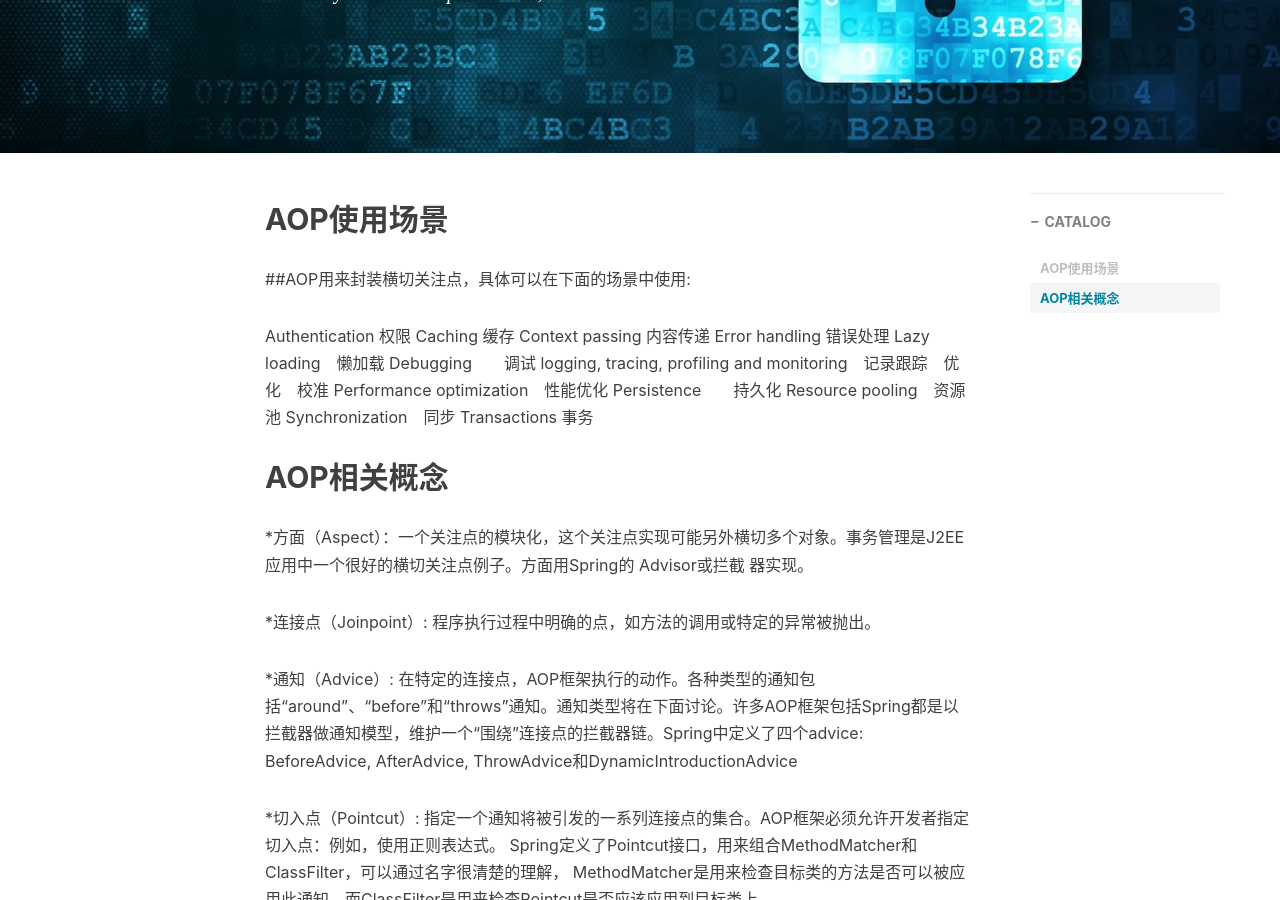
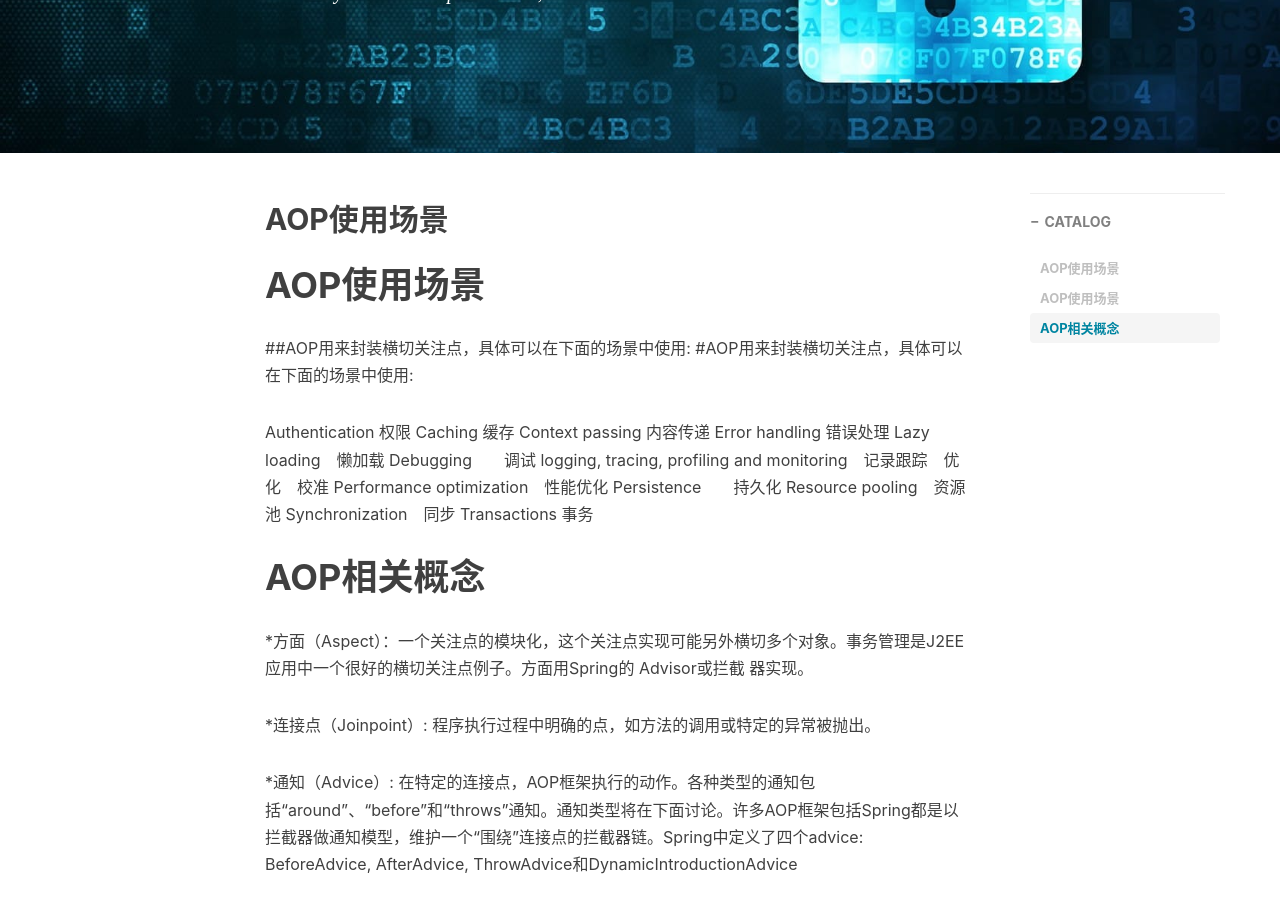
Before and after one commit to KanmaCN/KanmaCN.github.io, a Jekyll site: the page built from _posts/2017-09-13-AOP.md, in a window 1280 px wide and 900 px high, scrolled down 370 px. Built offline with Jekyll 4.4.1, drawn with Linux system fonts in a browser that asks for light colours; nearby versions of some CDN libraries; comment, search, counter and statistics services are not loaded.

Commit message:
AOP
init format

```diff
--- a/_posts/2017-09-13-AOP.md
+++ b/_posts/2017-09-13-AOP.md
@@ -12,8 +12,10 @@ tags:
 ---
 
 ## AOP使用场景
+# AOP使用场景
 
 ##AOP用来封装横切关注点，具体可以在下面的场景中使用:
+#AOP用来封装横切关注点，具体可以在下面的场景中使用:
 
 Authentication 权限
 Caching 缓存
@@ -28,7 +30,7 @@ Resource pooling　资源池
 Synchronization　同步
 Transactions 事务
 
-## AOP相关概念
+# AOP相关概念
 
 *方面（Aspect）：一个关注点的模块化，这个关注点实现可能另外横切多个对象。事务管理是J2EE应用中一个很好的横切关注点例子。方面用Spring的 Advisor或拦截                器实现。
 
```
